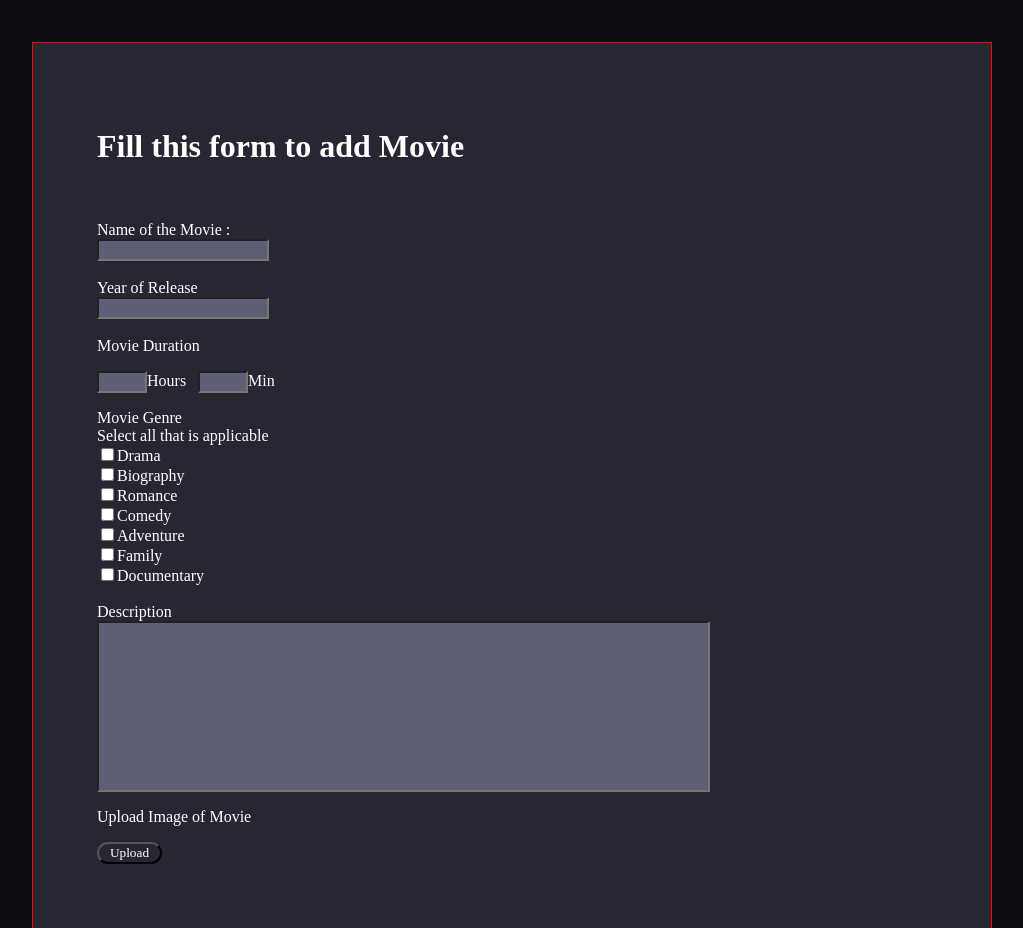
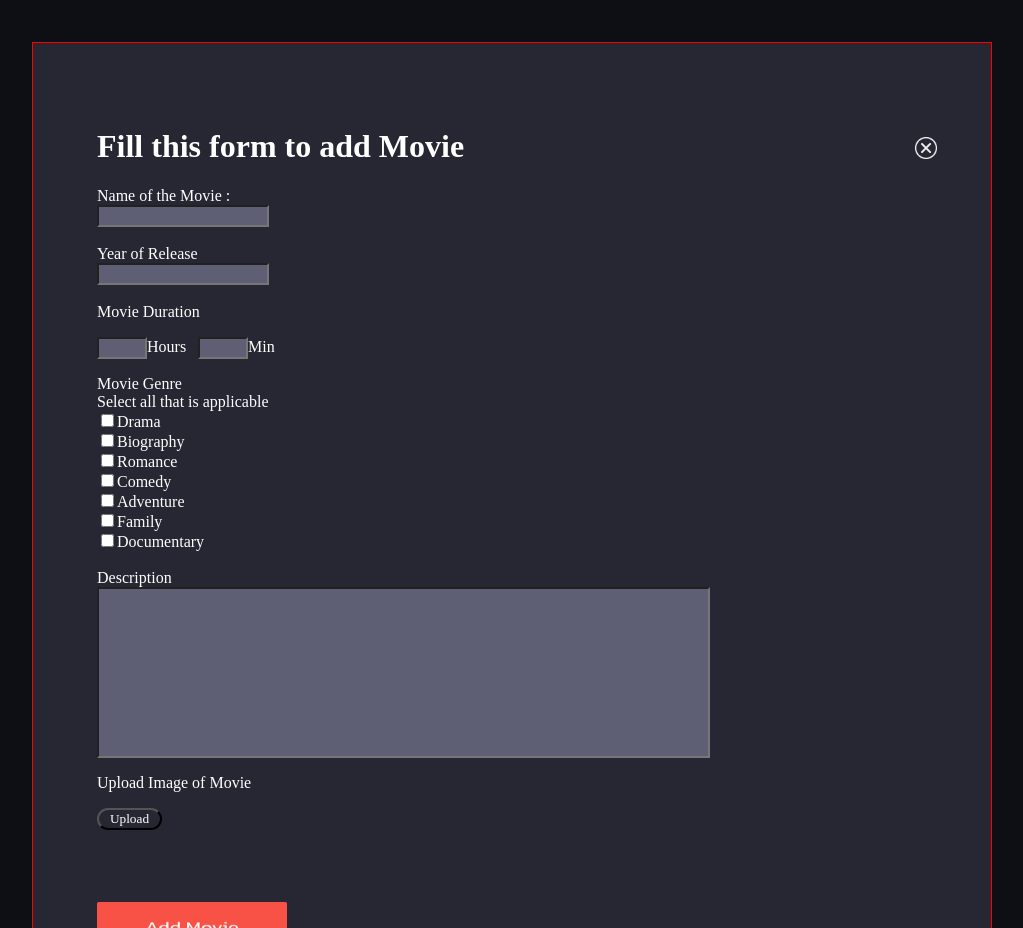
Before and after one commit to SunithaBisinigi/movieslist, a Next.js app: page / in a window 1280 px wide. Shown: the part 1886-2814 px from the top of the page, without its empty margins (178-1201 px from the left). Built offline with nearby package versions, Linux system fonts and the light colour scheme.

Commit message:
Cross symbol added... fully Form UI completed

```diff
--- a/app/form.js
+++ b/app/form.js
@@ -2,7 +2,8 @@ export function Form() {
     return (
         <div id="form">
             <pre>
-                <h1>Fill this form to add Movie</h1> <img scr="form.png" id="form_cross" />
+                <img src="form.png" id="form_cross" />
+                <h1>Fill this form to add Movie</h1>
             </pre>
             <form>
                 <label htmlFor="Title">Name of the Movie :</label>
--- a/app/globals.css
+++ b/app/globals.css
@@ -138,6 +138,11 @@ body {
     padding-top : 64px;
     width :960px;
 }
+#form_cross {
+    height:40px;
+    float:right;
+    padding-right:45px;
+}
 .input {
     background-color:rgba(94, 94, 117, 1);
 }
```
